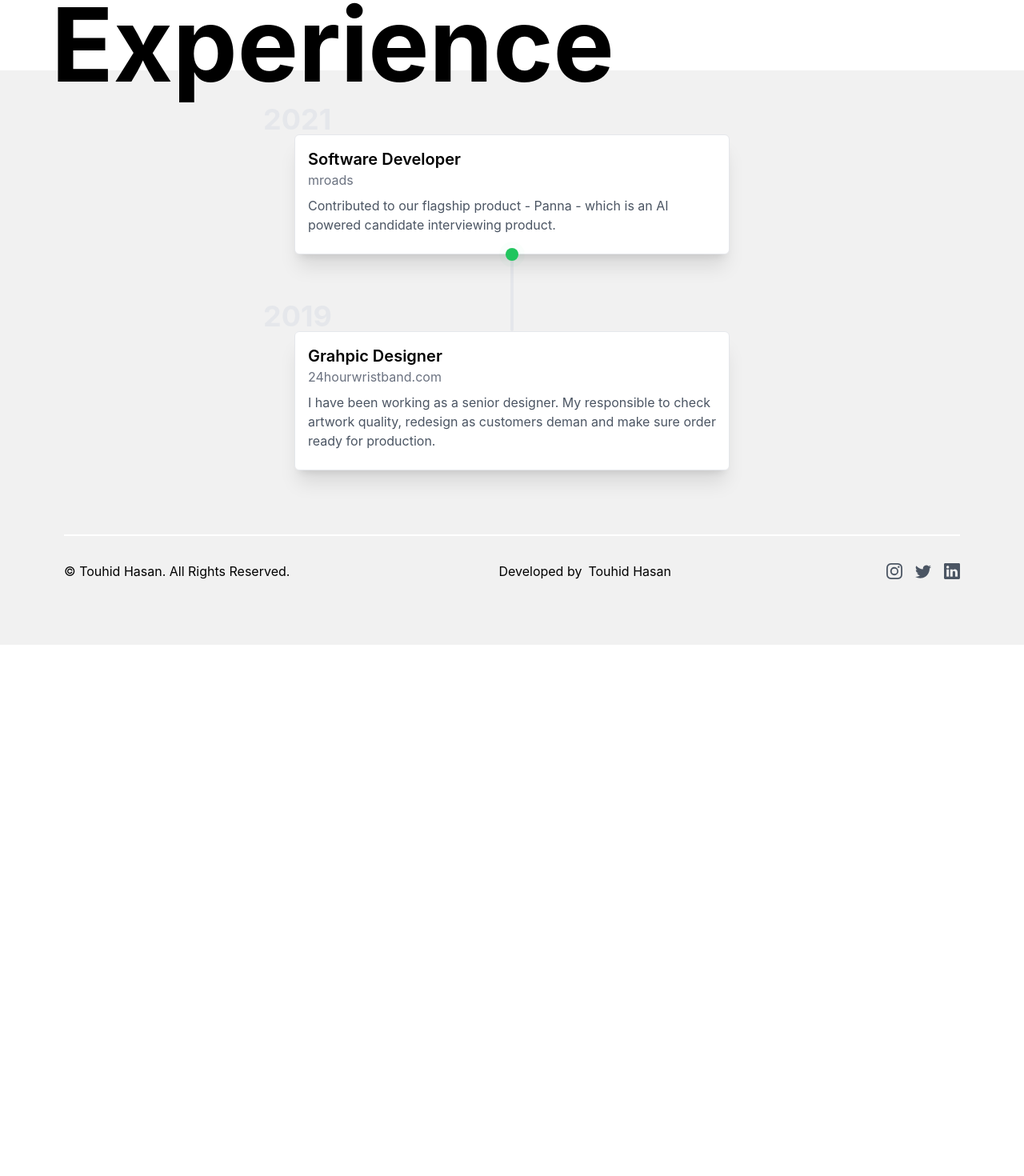
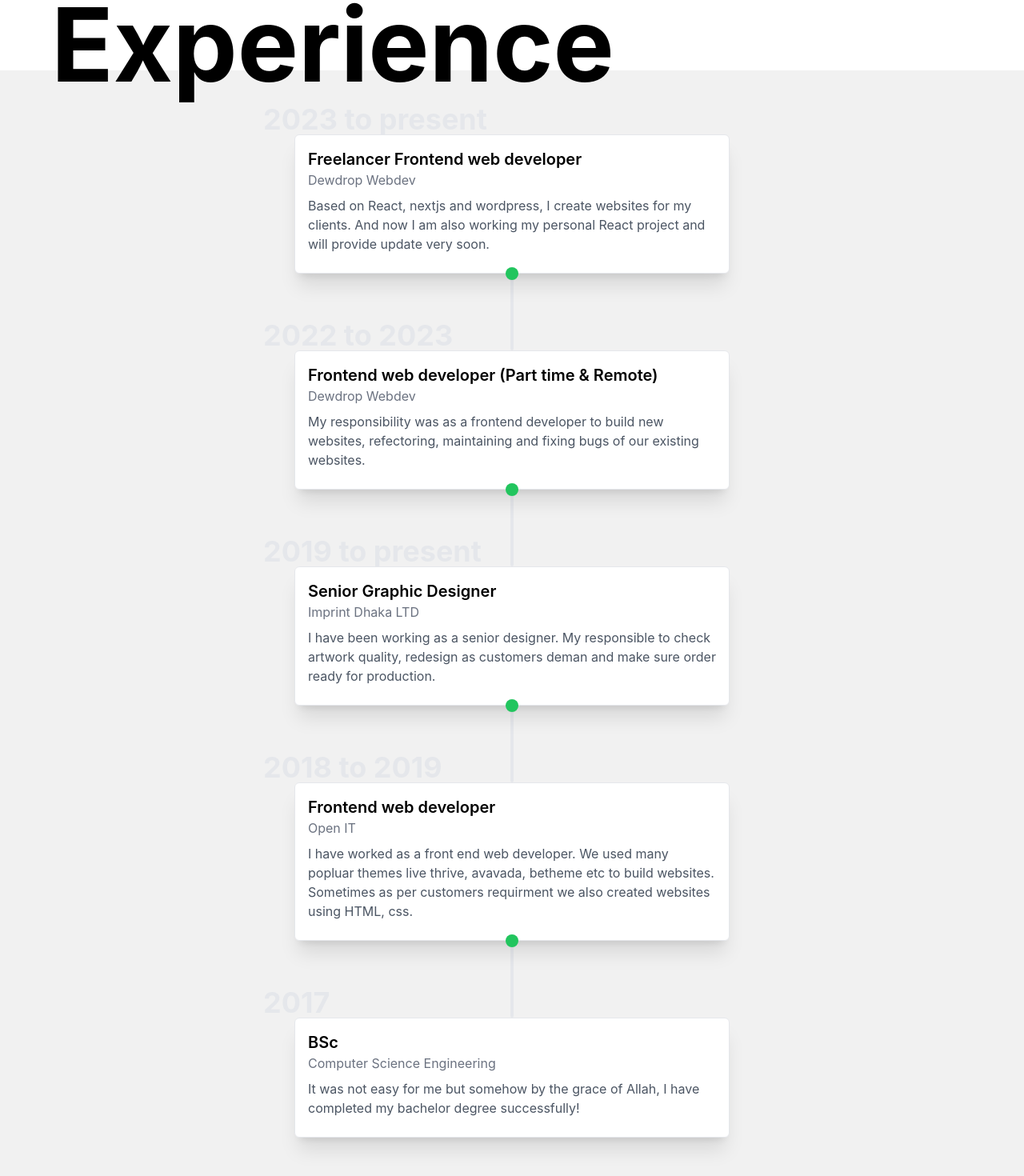
Before and after one commit to touhidhsn/touhidhasan, a Next.js app: page /experience in a window 1280 px wide. Shown: the part 300-1770 px from the top of the page at 80% size. Before the commit the page ends 1106 px from the top, so only its background shows below. Built offline with nearby package versions, Linux system fonts and the light colour scheme.

Commit message:
experince data updated

```diff
--- a/app/components/Hero.js
+++ b/app/components/Hero.js
@@ -16,12 +16,12 @@ const Hero = () => {
           </RainbowHighlight>
           <RainbowHighlight color={'#DA70D6'}>
             <h1 className='text-4xl md:text-8xl font-bold text-gray-700 dark:text-gray-200 my-2'>
-              Designer
+              Programmer
             </h1>
           </RainbowHighlight>
           <RainbowHighlight color={'#B95CF4'}>
             <h1 className='text-4xl md:text-8xl font-bold text-gray-700 dark:text-gray-200 my-2'>
-              Programmer
+              Designer
             </h1>
           </RainbowHighlight>
           <RainbowHighlight color={'#7470DA'}>
--- a/app/constants/data.js
+++ b/app/constants/data.js
@@ -50,18 +50,39 @@ const userData = {
 
   experience: [
     {
-      title: 'Software Developer',
-      company: 'mroads',
-      year: '2021',
-      companyLink: 'https://mroads.com',
-      desc: 'Contributed to our flagship product - Panna - which is an AI powered candidate interviewing product.',
+      title: 'Freelancer Frontend web developer',
+      company: 'Dewdrop Webdev',
+      year: '2023 to present',
+      companyLink: '#',
+      desc: 'Based on React, nextjs and wordpress, I create websites for my clients. And now I am also working my personal React project and will provide update very soon.',
     },
     {
-      title: 'Grahpic Designer',
-      company: '24hourwristband.com',
-      year: '2019',
+      title: 'Frontend web developer (Part time & Remote)',
+      company: 'Dewdrop Webdev',
+      year: '2022 to 2023',
+      companyLink: '#',
+      desc: 'My responsibility was as a frontend developer to build new websites, refectoring, maintaining and fixing bugs of our existing websites.',
+    },
+    {
+      title: 'Senior Graphic Designer',
+      company: 'Imprint Dhaka LTD',
+      year: '2019 to present',
       companyLink: 'https://imprint.com',
       desc: 'I have been working as a senior designer. My responsible to check artwork quality, redesign as customers deman and make sure order ready for production.',
+    },
+    {
+      title: 'Frontend web developer',
+      company: 'Open IT',
+      year: '2018 to 2019',
+      companyLink: '#',
+      desc: 'I have worked as a front end web developer. We used many popluar themes live thrive, avavada, betheme etc to build websites. Sometimes as per customers requirment we also created websites using HTML, css.',
+    },
+    {
+      title: 'BSc',
+      company: 'Computer Science Engineering ',
+      year: '2017',
+      companyLink: '#',
+      desc: 'It was not easy for me but somehow by the grace of Allah, I have completed my bachelor degree successfully!',
     },
   ],
   aboutMe: `Experienced web developer with expertise in HTML, CSS, JavaScript, TypeScript, and React, along with knowledge of Figma for UI/UX design. I have also worked with Wordpress customization. My strong problem-solving skills enable me to tackle complex coding challenges and optimize performance. I have a proven track record of building scalable, responsive web applications, merging design and development seamlessly. With a focus on clean, maintainable code and a passion for creating intuitive user experiences, I bring a blend of technical and creative abilities to every project.`,
```
Also changed, not shown: 1 other file (tests, documents, lock files or other folders).
